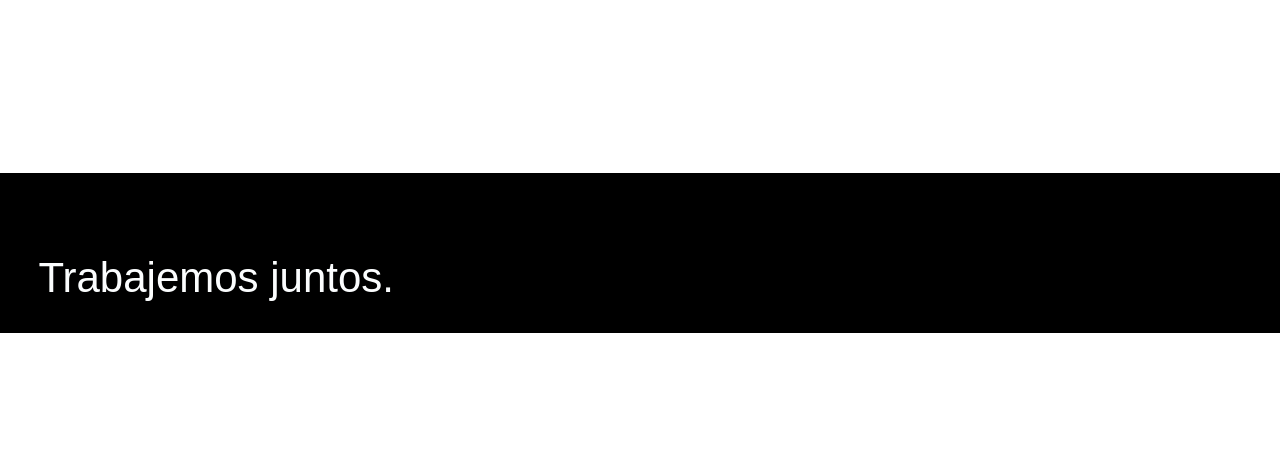
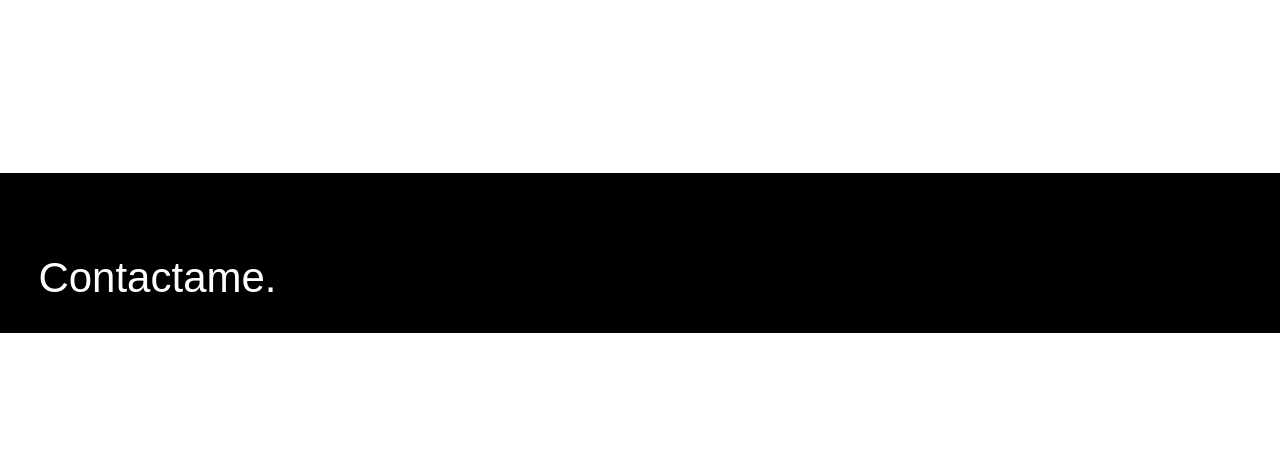
Before and after one commit to isma-morel/Portfolio-Personal-v1.0, a website: page index.html in a window 1280 px wide. Shown: the part 3027-3498 px from the top of the page. Drawn offline with nearby package versions, Linux system fonts and the light colour scheme; a web font is replaced by a local one.

Commit message:
cambie el titulo de la seccion contacto

```diff
--- a/index.html
+++ b/index.html
@@ -160,7 +160,7 @@
             </section>
             <section id="contacto">
                 <div class="tittle-contacto container-fluid">
-                    <h2>Trabajemos juntos.</h2>
+                    <h2>Contactame.</h2>
                 </div>
                 <div class="row container-fluid container-redes text-center">
                     <div class="col-lg-4 col-md-12 col-sm-12">
```
